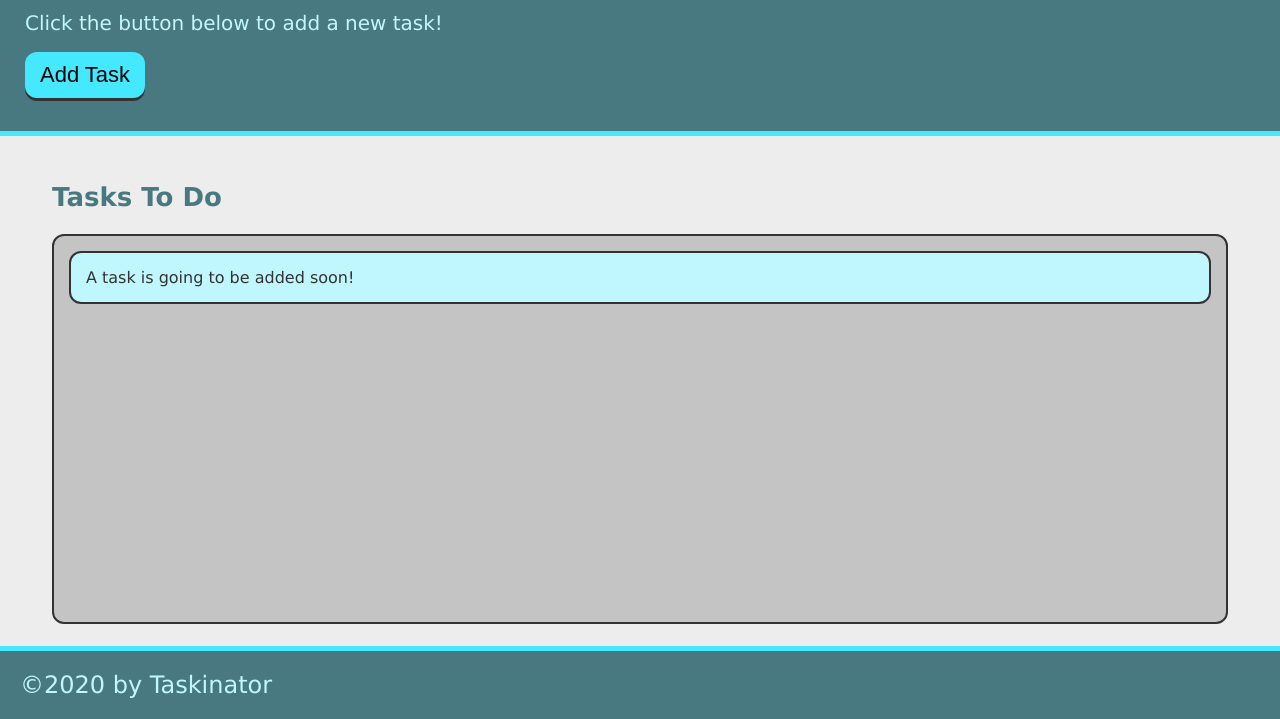
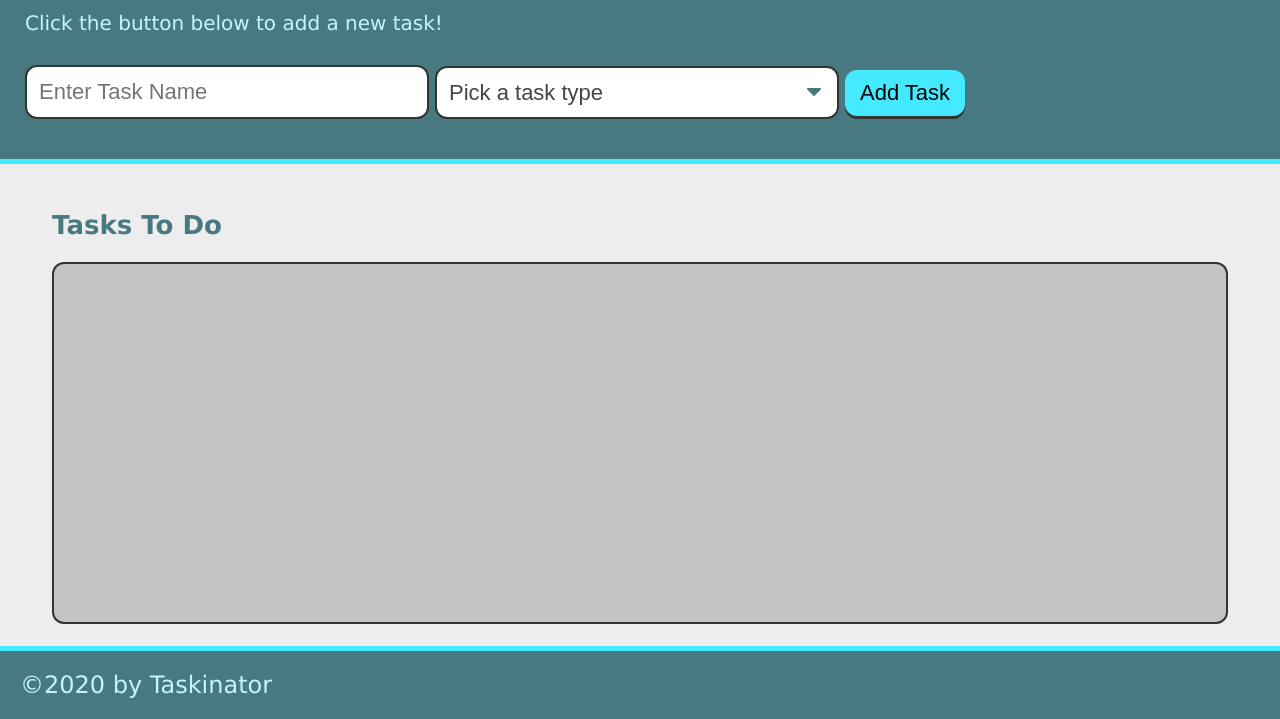
Before and after one commit to apatheticjedi/taskinator, a plain HTML site: page index.html in a window 1280 px wide. Shown: the part 81-800 px from the top of the page. Drawn offline with Linux system fonts and the light colour scheme.

Commit message:
added form

```diff
--- a/index.html
+++ b/index.html
@@ -1,5 +1,6 @@
 <!DOCTYPE html>
 <html lang="en">.
+
 <head>
     <meta charset="UTF-8">
     <meta http-equiv="X-UA-Compatible" content="IE=edge">
@@ -14,14 +15,29 @@
         <p>
             Click the button below to add a new task!
         </p>
-        <button class="btn" id="save-task">Add Task</button>
+
+        <form id="task-form">
+            <div class="form-group">
+                <input type="text" name="task-name" placeholder="Enter Task Name" />
+            </div>
+            <div class="form-group">
+                <select name="task-type" class="select-dropdown">
+                    <option value="" disabled selected>Pick a task type</option>
+                    <option value="Print">Print</option>
+                    <option value="Web">Web</option>
+                    <option value="Mobile">Mobile</option>
+                </select>
+            </div>
+            <div class="form-group">
+                <button class="btn" id="save-task" type="submit">Add Task</button>
+            </div>
+        </form>
     </header>
 
     <main class="page-content">
         <section class="task-list-wrapper">
             <h2 class="list-title">Tasks To Do</h2>
             <ul class="task-list" id="tasks-to-do">
-                <li class="task-item">A task is going to be added soon!</li>
             </ul>
         </section>
     </main>
```
